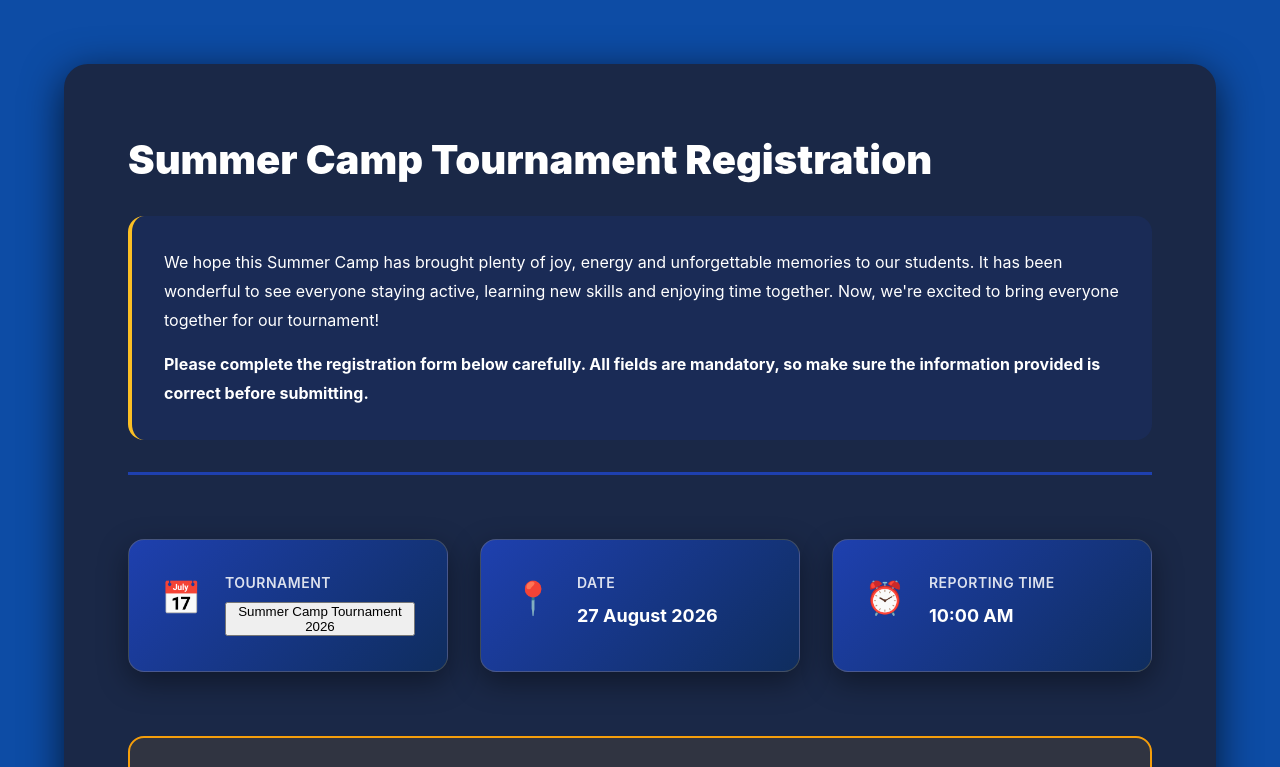
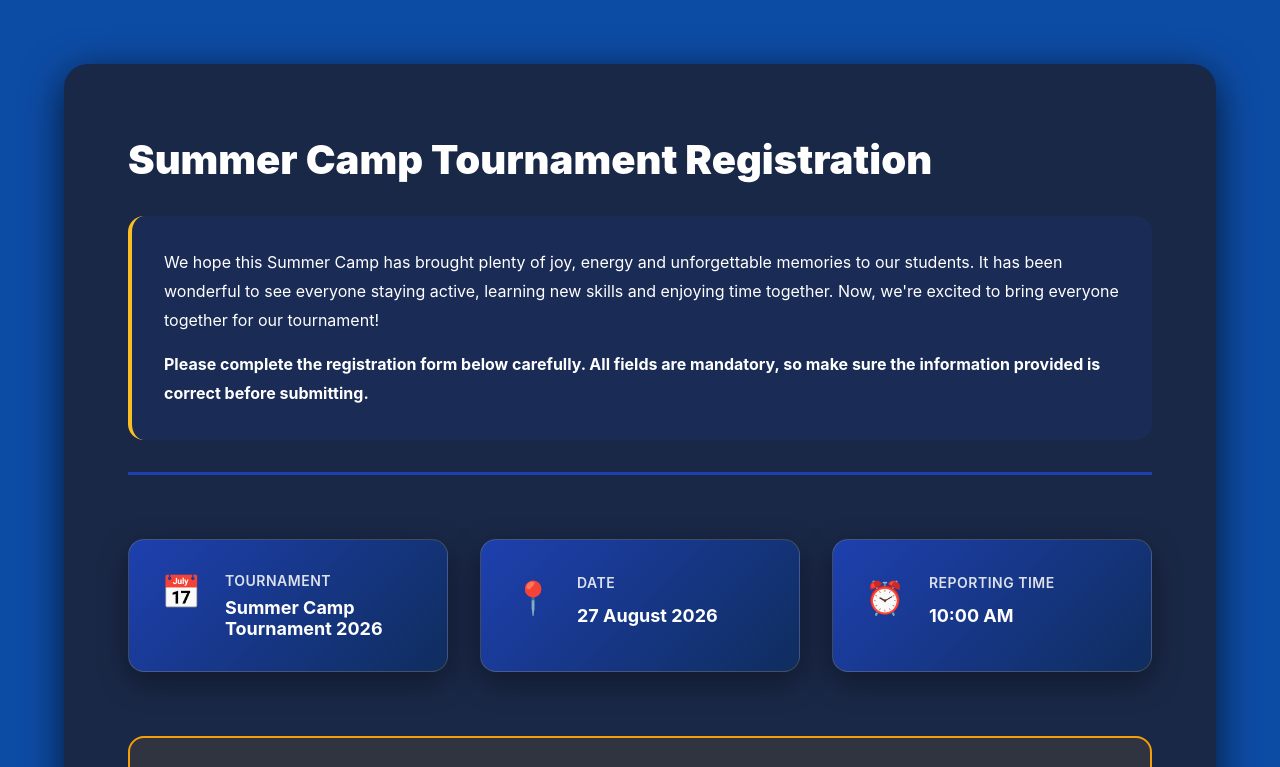
Before and after one commit to ALRAEDSPORTS/alraedsports, a website: page public/index.html in a window 1280 px wide. Both pictures are taken after a click on the button "Click Here to Register for Summer Camp Tournament 2026". Shown: the top 767 px of the page. Drawn offline with Linux system fonts and the light colour scheme.

Commit message:
Update index.html

```diff
--- a/public/index.html
+++ b/public/index.html
@@ -60,14 +60,13 @@
 
           <!-- Tournament Information Cards -->
           <div class="tournament-info-cards">
-            <div class="info-card">
+            <button type="button" class="info-card tournament-card" onclick="scrollToStudentName()">
               <div class="info-icon">📅</div>
               <div class="info-content">
                 <h4>Tournament</h4>
-                <button type="button" onclick="scrollToStudentName()" class="tournament-button">Summer Camp Tournament 2026</button>
+                <p>Summer Camp Tournament 2026</p>
               </div>
-            </div>
-
+            </button>
             <div class="info-card">
               <div class="info-icon">📍</div>
               <div class="info-content">
```
